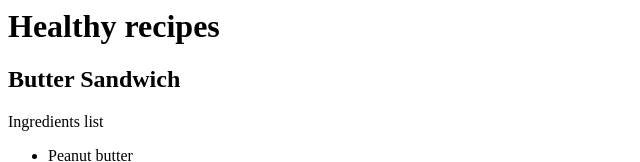
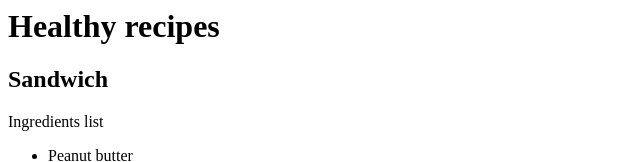
Before and after one commit to somgupta8/Project-recipe, a plain HTML site: page index.html in a window 1280 px wide. Shown: the top 162 px of the page, without its empty margins (0-640 px from the left). Drawn offline with Linux system fonts and the light colour scheme.

Commit message:
just sandwich not butter sandwich

```diff
--- a/index.html
+++ b/index.html
@@ -9,7 +9,7 @@
 
 <body>
   <h1>Healthy recipes</h1>
-  <h2>Butter Sandwich</h2>
+  <h2>Sandwich</h2>
   <p>Ingredients list</p>
   <ul>
     <li>Peanut butter</li>
```
